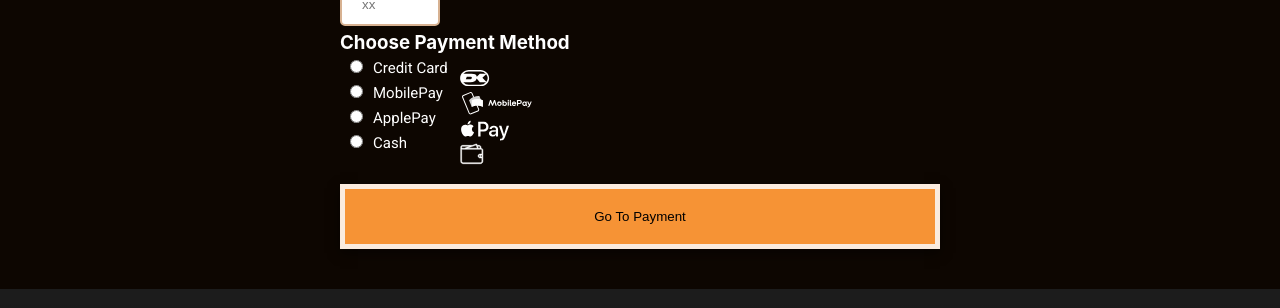
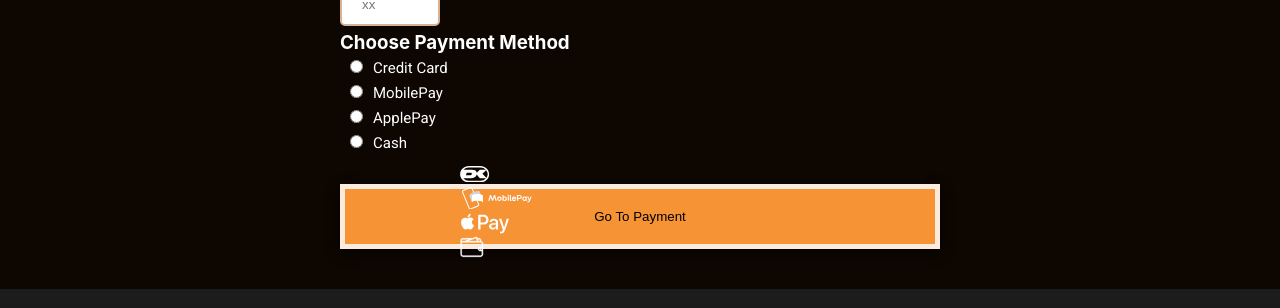
Before and after one commit to sara616b/foobar-order-form, a React (Create React App) app: page /basket in a window 1280 px wide. Shown: the part 350-658 px from the top of the page. Built offline with nearby package versions, Linux system fonts and the light colour scheme; no server answers; a web font is replaced by a local one.

Commit message:
done some style changes

```diff
--- a/src/App.css
+++ b/src/App.css
@@ -222,20 +222,20 @@ button:disabled {
 
 .creditCard {
   position: absolute;
-  margin: 19rem 0 0 7.5rem;
+  margin: 25rem 0 0 7.5rem;
 }
 
 .mobile {
   position: absolute;
-  margin: 20.4rem 0 0 7.6rem;
+  margin: 26.3rem 0 0 7.6rem;
 }
 
 .apple {
   position: absolute;
-  margin: 20.8rem 0 0 7.2rem;
+  margin: 26.6rem 0 0 7.2rem;
 }
 
 .cash {
   position: absolute;
-  margin: 23.5rem 0 0 7.5rem;
+  margin: 29.3rem 0 0 7.5rem;
 }
--- a/src/BeerForBasketView.js
+++ b/src/BeerForBasketView.js
@@ -23,11 +23,9 @@ export default function BeerForBasketView({
         <div
           style={{
             flexBasis: "100px",
-            flexGrow: "2",
             color: "white",
-            width: "100px",
             backgroundImage: "url('./images/" + info.label + "')",
-            backgroundSize: "cover",
+            backgroundSize: "contain",
             backgroundRepeat: "no-repeat",
             marginRight: "10px",
           }}
--- a/src/BeerForProductList.js
+++ b/src/BeerForProductList.js
@@ -54,8 +54,8 @@ export default function BeerForProductList({
       >
         <div
           style={{
-            flexBasis: "100px",
-            flexGrow: "1",
+            flexBasis: "130px",
+            flexGrow: "2",
             color: "white",
             width: "100px",
             backgroundImage: "url('./images/" + info.label + "')",
```
